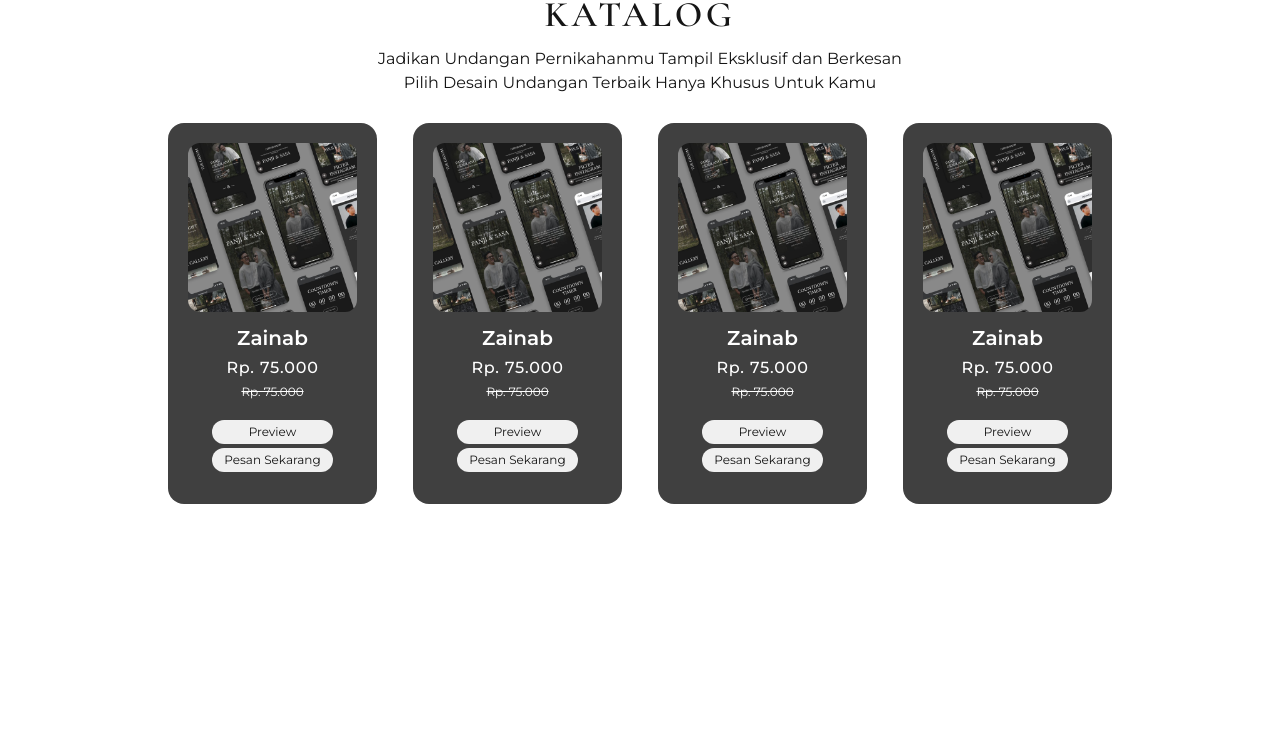
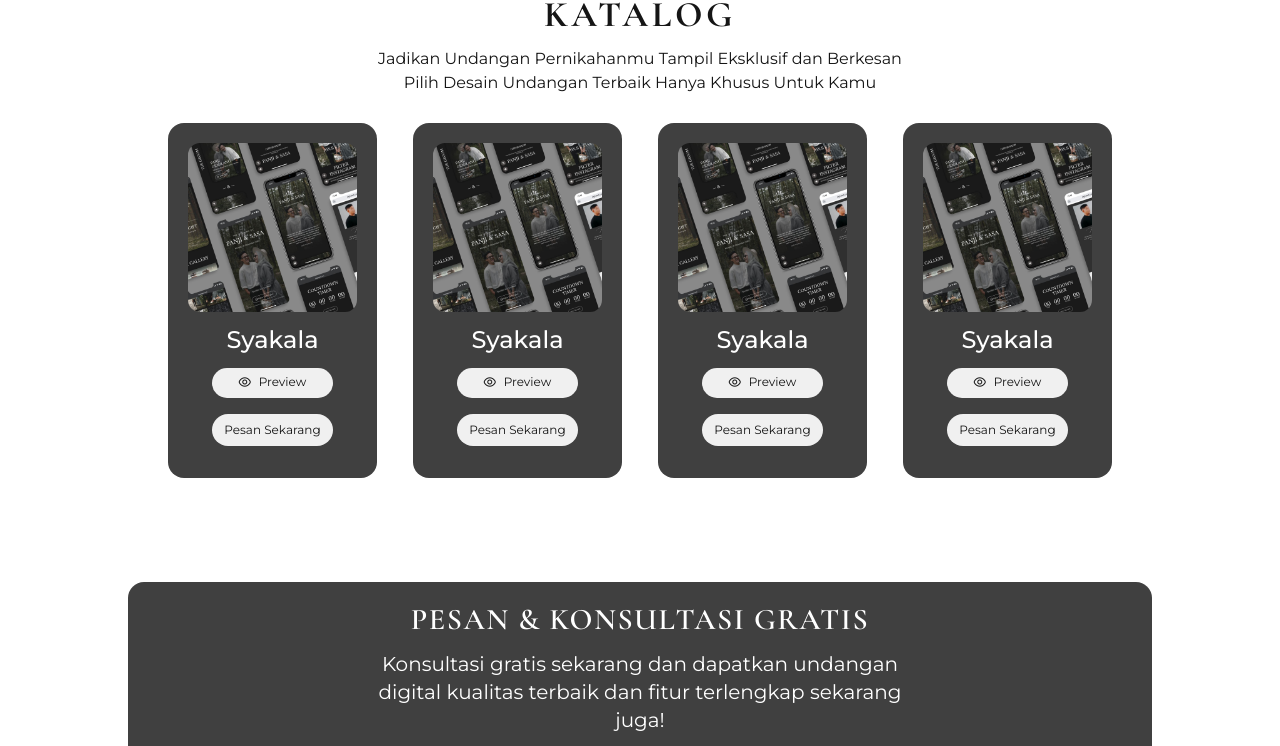
Before and after one commit to akuBetaa/catalog-invwedding, a plain HTML site: page index.html in a window 1280 px wide. Shown: the part 885-1631 px from the top of the page. Before the commit the page ends 1600 px from the top, so only its background shows below. Drawn offline with nearby package versions, Linux system fonts and the light colour scheme.

Commit message:
Update Katalog by data.js dan banner konsultasi

```diff
--- /dev/null
+++ b/assets/js/data.js
@@ -0,0 +1,26 @@
+const theme = [
+    {
+        id      : 1,
+        name    : "Syakala",
+        image   : "./assets/image/katalog.jpg",
+        link    : "https://www.flexation.site"
+    },
+    {
+        id      : 3,
+        name    : "Syakala",
+        image   : "./assets/image/katalog.jpg",
+        link    : "https://www.flexation.site"
+    },
+    {
+        id      : 4,
+        name    : "Syakala",
+        image   : "./assets/image/katalog.jpg",
+        link    : "https://www.flexation.site"
+    },
+    {
+        id      : 5,
+        name    : "Syakala",
+        image   : "./assets/image/katalog.jpg",
+        link    : "https://www.flexation.site"
+    },
+]
--- a/assets/js/script.js
+++ b/assets/js/script.js
@@ -0,0 +1,31 @@
+//Scroll Smooth Button
+document.querySelectorAll(".scroll-button").forEach((button) => {
+  button.addEventListener("click", function () {
+    const targetId = this.getAttribute("data-target");
+    document.querySelector(targetId).scrollIntoView({ behavior: "smooth" });
+  });
+});
+
+//Pemanggilan Data untuk ditampilkan ke HTML
+const dataTheme = document.getElementById("dataTheme");
+
+theme.forEach((item) => {
+  const dataItem = document.createElement("div");
+  dataItem.classList.add("bg-grayplus", "p-5", "rounded-2xl", "text-white");
+  dataItem.innerHTML = `
+                <img class="rounded-xl" src="${item.image}" alt="">
+                <div class="py-3 flex flex-col md:gap-1">
+                    <h1 class="font-medium text-lg md:text-xl lg:text-2xl">${item.name}</h1>
+                    <div class="grid gap-2 lg:gap-4 text-xs text-colortext pt-2 md:px-3 lg:px-6">
+                        <a href="${item.link}" class="bg-gray hover:bg-graybutton hover:text-gray rounded-full p-1.5 flex justify-center gap-2">
+                            <i class="fi fi-rr-eye mt-0.5"></i>
+                            Preview
+                        </a>
+                        <a href="https://wa.me/6281554909512" class="bg-gray hover:bg-graybutton hover:text-gray xs:rounded rounded-full p-1.5 py-2">
+                            Pesan Sekarang
+                        </a>
+                    </div>
+                </div>
+            `;
+  dataTheme.appendChild(dataItem);
+});
--- a/index.html
+++ b/index.html
@@ -7,6 +7,10 @@
 
     <!-- CSS  -->
     <link rel="stylesheet" href="./assets/css/style.css">
+
+    <!-- Icons Flaticon  -->
+    <link rel='stylesheet' href='https://cdn-uicons.flaticon.com/2.4.0/uicons-regular-rounded/css/uicons-regular-rounded.css'>
+    <link rel='stylesheet' href='https://cdn-uicons.flaticon.com/2.4.0/uicons-brands/css/uicons-brands.css'>
 
     <!-- Tailwind -->
     <script src="https://cdn.tailwindcss.com"></script>
@@ -19,7 +23,8 @@
               colors: {
                 'grayplus' : '#404040',
                 'gray' : '#F0F0F0',
-                'colortext' : '#151515',
+                'graybutton' : '#312F31',
+                'colortext'  : '#151515',
               },
               fontFamily : {
                 'montserrat' : ['Montserrat', 'sans-serif'],
@@ -30,7 +35,7 @@
         }
       </script>
 </head>
-<body class="font-montserrat">
+<body class="font-montserrat scroll-smooth">
     <!-- HEAD  -->
     <div class="relative min-h-screen max-h-screen px-10 lg:px-32 bg-cover bg-center" style="background-image: url(./assets/image/img.jpeg);">
         <div class="absolute inset-0 z-10 bg-black min-h-screen opacity-70"></div>
@@ -43,79 +48,79 @@
             </div>
 
             <div class="py-10">
-                <button class="bg-gray px-5 py-3 text-xs text-colortext font-semibold hover:text-white rounded-full hover:bg-grayplus">Pilih Desain Impianmu</button>
+                <button data-target="#katalog" class="scroll-button bg-gray px-5 py-3 text-xs text-colortext font-semibold hover:text-white rounded-full hover:bg-grayplus">Pilih Desain Impianmu</button>
             </div>
         </div>
     </div>
 
     <!-- KATALOG  -->
-    <div class="min-h-screen px-10 lg:px-32 py-20 text-center text-colortext">
-        <div>
-            <h1 class="text-xl md:text-4xl font-semibold font-cormorant tracking-widest">KATALOG</h1>
-            <p class="text-xs md:text-base py-3">
-                Jadikan Undangan Pernikahanmu Tampil Eksklusif dan Berkesan <br>
+    <div class="px-10 lg:px-32 py-10 lg:py-20 text-center text-colortext" id="katalog">
+        <div class="lg:px-60 md:px-16">
+            <h1 class="text-xl md:text-4xl font-bold font-cormorant tracking-widest">KATALOG</h1>
+            <p class="text-xs md:text-base py-1 md:py-3">
+                Jadikan Undangan Pernikahanmu Tampil Eksklusif dan Berkesan
                 Pilih Desain Undangan Terbaik Hanya Khusus Untuk Kamu
             </p>
         </div>
 
         <!-- CARD KATALOG -->
-        <div class="grid grid-cols-2 py-4 md:grid-cols-3 lg:grid-cols-4 lg:px-10 gap-5 lg:gap-9">
-            <!-- CARD -->
+        <!-- <div class="grid grid-cols-2 pt-4 md:grid-cols-3 lg:grid-cols-4 lg:px-10 gap-5 lg:gap-9">
+            CARD
             <div class="bg-grayplus p-5 rounded-2xl text-white">
                 <img class="rounded-xl" src="./assets/image/katalog.jpg" alt="">
                 <div class="py-3 flex flex-col md:gap-1">
-                    <h1 class="font-semibold text-xl">Zainab</h1>
-                    <p class="text-base font-medium tracking-wider">Rp. 75.000</p>
-                    <p class="text-xs line-through">Rp. 75.000</p>
-                    <div class="grid gap-1 text-xs text-colortext pt-4 md:px-3 lg:px-6">
-                        <button class="bg-gray hover:bg-grayplus hover:text-gray rounded-full p-1">Preview</button>
-                        <button class="bg-gray hover:bg-grayplus hover:text-gray rounded-full p-1">Pesan Sekarang</button>
+                    <h1 class="font-medium text-lg md:text-xl lg:text-2xl">Zainab</h1>
+                    <div class="grid gap-2 lg:gap-4 text-xs text-colortext pt-2 md:px-3 lg:px-6">
+                        <button class="bg-gray hover:bg-graybutton hover:text-gray rounded-full p-1.5 flex justify-center gap-2">
+                            <i class="fi fi-rr-eye mt-0.5"></i>
+                            Preview
+                        </button>
+                        <a href="https://wa.me/6281554909512" class="bg-gray hover:bg-graybutton hover:text-gray xs:rounded rounded-full p-1.5 py-2">
+                            Pesan Sekarang
+                        </a>
                     </div>
                 </div>
             </div>
+        </div> -->
 
-            <div class="bg-grayplus p-5 rounded-2xl text-white">
-                <img class="rounded-xl" src="./assets/image/katalog.jpg" alt="">
-                <div class="py-3 flex flex-col md:gap-1">
-                    <h1 class="font-semibold text-xl">Zainab</h1>
-                    <p class="text-base font-medium tracking-wider">Rp. 75.000</p>
-                    <p class="text-xs line-through">Rp. 75.000</p>
-                    <div class="grid gap-1 text-xs text-colortext pt-4 md:px-3 lg:px-6">
-                        <button class="bg-gray hover:bg-grayplus hover:text-gray rounded-full p-1">Preview</button>
-                        <button class="bg-gray hover:bg-grayplus hover:text-gray rounded-full p-1">Pesan Sekarang</button>
-                    </div>
-                </div>
-            </div>
-
-            <div class="bg-grayplus p-5 rounded-2xl text-white">
-                <img class="rounded-xl" src="./assets/image/katalog.jpg" alt="">
-                <div class="py-3 flex flex-col md:gap-1">
-                    <h1 class="font-semibold text-xl">Zainab</h1>
-                    <p class="text-base font-medium tracking-wider">Rp. 75.000</p>
-                    <p class="text-xs line-through">Rp. 75.000</p>
-                    <div class="grid gap-1 text-xs text-colortext pt-4 md:px-3 lg:px-6">
-                        <button class="bg-gray hover:bg-grayplus hover:text-gray rounded-full p-1">Preview</button>
-                        <button class="bg-gray hover:bg-grayplus hover:text-gray rounded-full p-1">Pesan Sekarang</button>
-                    </div>
-                </div>
-            </div>
-
-            <div class="bg-grayplus p-5 rounded-2xl text-white">
-                <img class="rounded-xl" src="./assets/image/katalog.jpg" alt="">
-                <div class="py-3 flex flex-col md:gap-1">
-                    <h1 class="font-semibold text-xl">Zainab</h1>
-                    <p class="text-base font-medium tracking-wider">Rp. 75.000</p>
-                    <p class="text-xs line-through">Rp. 75.000</p>
-                    <div class="grid gap-1 text-xs text-colortext pt-4 md:px-3 lg:px-6">
-                        <button class="bg-gray hover:bg-grayplus hover:text-gray rounded-full p-1">Preview</button>
-                        <button class="bg-gray hover:bg-grayplus hover:text-gray rounded-full p-1">Pesan Sekarang</button>
-                    </div>
-                </div>
-            </div>
-
+        <!-- CARD KATALOG by data.js  -->
+        <div id="dataTheme" class="grid grid-cols-2 pt-4 md:grid-cols-3 lg:grid-cols-4 lg:px-10 gap-5 lg:gap-9">
+            <!-- Data will be inserted here -->
         </div>
     </div>
 
+
+    <!-- KONSULTASI  -->
+    <div class="bg-grayplus text-white text-center m-6 lg:mx-32 rounded-2xl p-5">
+        <p class="font-cormorant text-lg md:text-2xl lg:text-3xl font-semibold tracking-wider">PESAN & KONSULTASI GRATIS</p>
+        <p class="text-xs md:text-base lg:text-xl py-1 pb-4 lg:py-3 lg:mx-52">
+            Konsultasi gratis sekarang dan dapatkan undangan digital kualitas terbaik dan fitur terlengkap sekarang juga!
+        </p>
+        <button class="bg-gray hover:bg-graybutton text-colortext hover:text-white py-1 px-4 rounded-full text-xs md:text-base">
+            <i class="fi fi-brands-whatsapp"></i>
+            Konsultasi Gratis Sekarang
+        </button>
+    </div>
+
+    <!-- FAQ  -->
+    <div>
+
+    </div>
+
+    <!-- FOOTER  -->
+    <div class="bg-grayplus text-center p-5 text-white">
+        <p>FLEXATION</p>
+        <div class="flex justify-center gap-2 py-3">
+            <button class="pt-1 hover:text-colortext">
+                <i class="fi fi-brands-whatsapp"></i>
+            </button>
+            <button class="pt-1 hover:text-colortext">
+                <i class="fi fi-brands-whatsapp"></i>
+            </button>
+        </div>
+    </div>
+
+    <script src="./assets/js/data.js"></script>
     <script src="./assets/js/script.js"></script>
 </body>
 </html>
```
